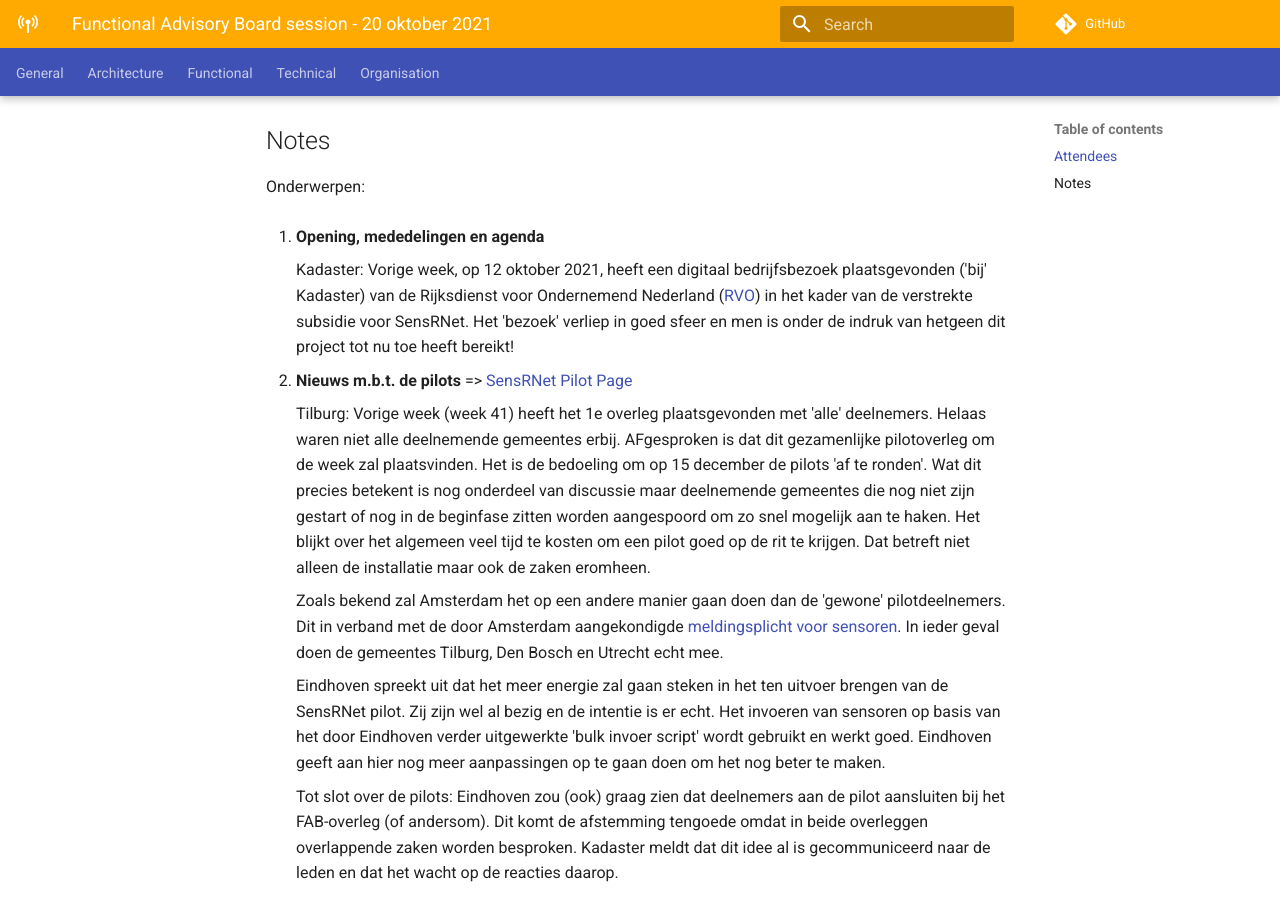
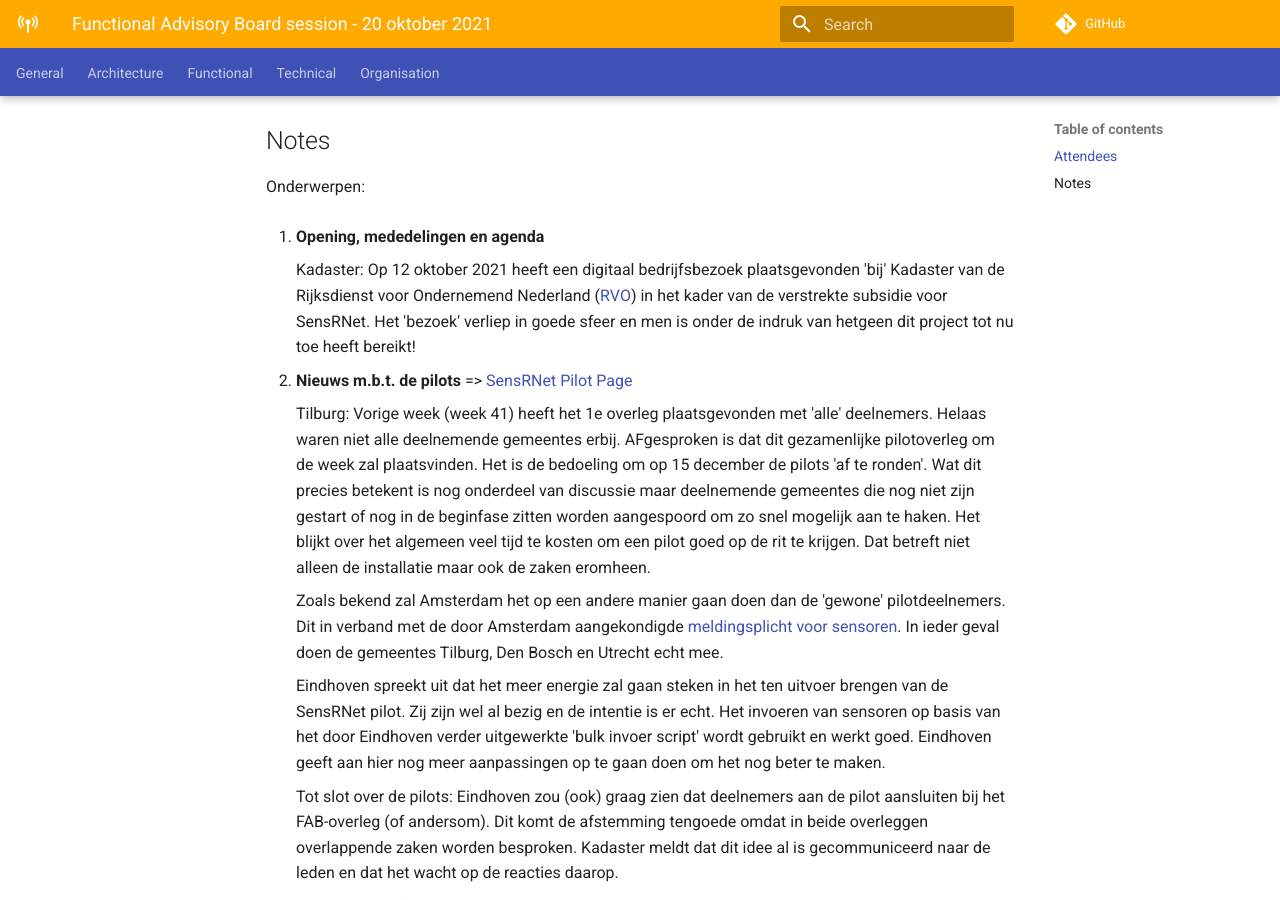
Before and after one commit to kadaster-labs/sensrnet-home, an MkDocs documentation site: the page built from docs/notes/2021-10-20-FAB-notes.md, in a window 1280 px wide and 900 px high, scrolled down 613 px. Built offline with MkDocs 1.6.1 and Material for MkDocs 9.7.7, drawn with Linux system fonts in a browser that asks for light colours; comment, search, counter and statistics services are not loaded.

Commit message:
Update 2021-10-20-FAB-notes.md

```diff
--- a/docs/notes/2021-10-20-FAB-notes.md
+++ b/docs/notes/2021-10-20-FAB-notes.md
@@ -24,7 +24,7 @@ Onderwerpen:
 
 1. **Opening, mededelingen en agenda**
 
-     Kadaster: Vorige week, op 12 oktober 2021, heeft een digitaal bedrijfsbezoek plaatsgevonden ('bij' Kadaster) van de Rijksdienst voor Ondernemend Nederland ([RVO](https://www.rvo.nl/)) in het kader van de verstrekte subsidie voor SensRNet. Het 'bezoek' verliep in goed sfeer en men is onder de indruk van hetgeen dit project tot nu toe heeft bereikt!
+     Kadaster: Op 12 oktober 2021 heeft een digitaal bedrijfsbezoek plaatsgevonden 'bij' Kadaster van de Rijksdienst voor Ondernemend Nederland ([RVO](https://www.rvo.nl/)) in het kader van de verstrekte subsidie voor SensRNet. Het 'bezoek' verliep in goede sfeer en men is onder de indruk van hetgeen dit project tot nu toe heeft bereikt!
 
 
 2. **Nieuws m.b.t. de pilots** => [SensRNet Pilot Page](https://kadaster-labs.github.io/sensrnet-home/Pilots/)
```
